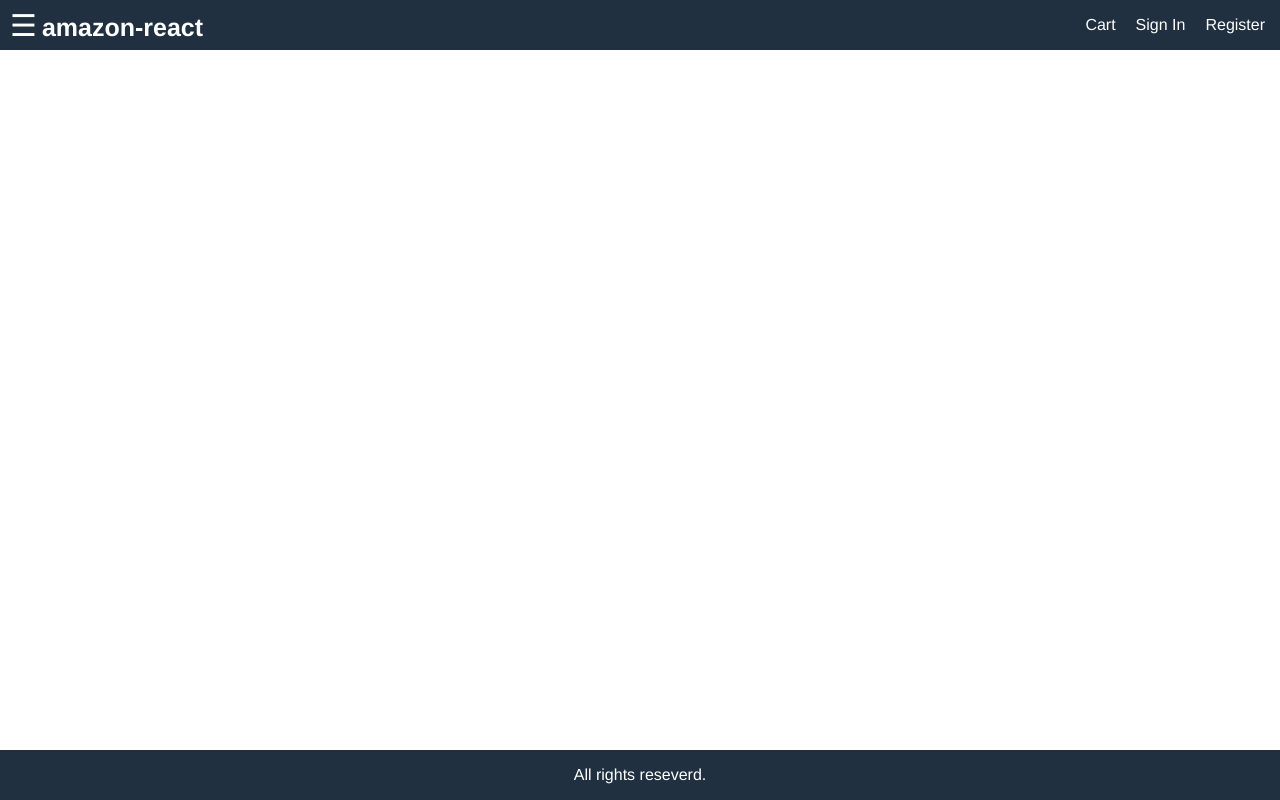
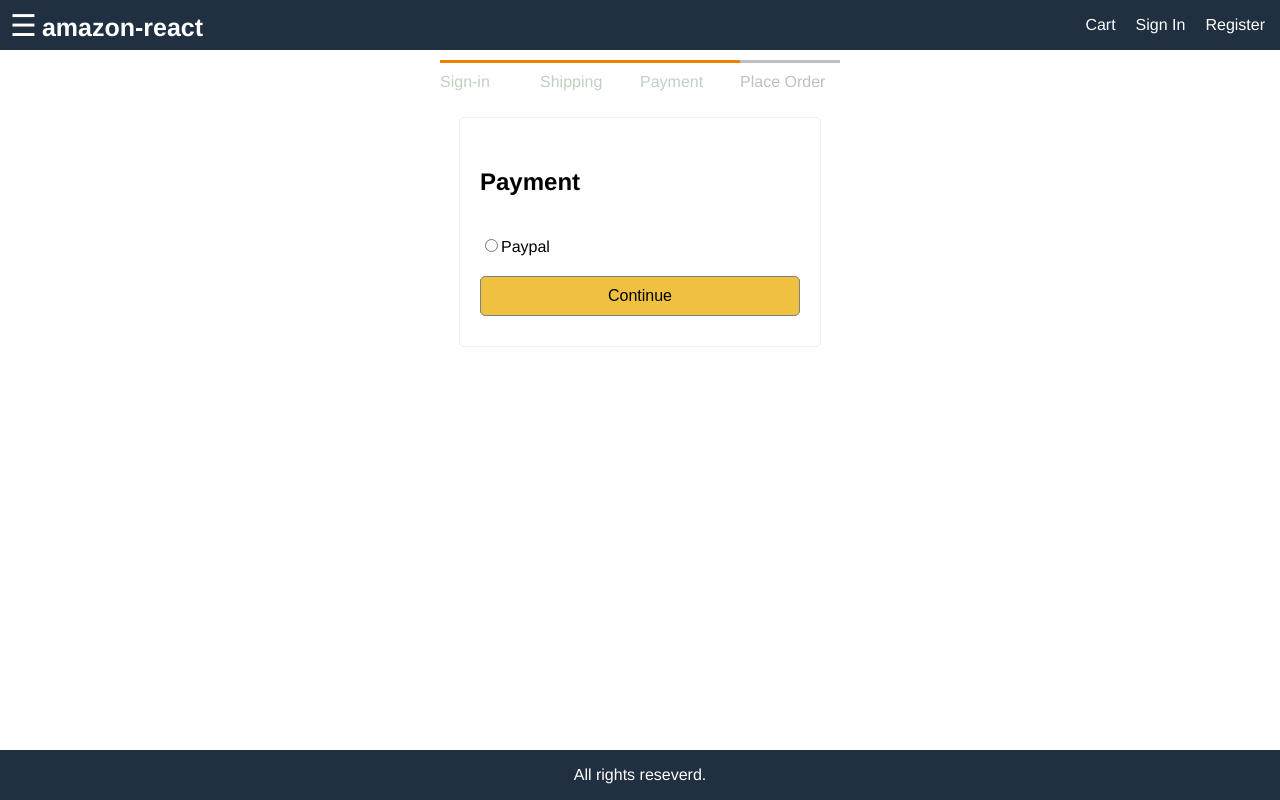
Before and after one commit to Austin25309w/amazon_react, a React (Create React App) app in the folder frontend/: page /payment in a window 1280 px wide. Built offline with nearby package versions, Linux system fonts and the light colour scheme.

Commit message:
working on cart shipping

```diff
--- a/frontend/src/App.js
+++ b/frontend/src/App.js
@@ -8,6 +8,7 @@ import RegisterScreen from './screens/RegisterScreen';
 import { useSelector } from 'react-redux';
 import ProductsScreen from './screens/ProductsScreen';
 import ShippingScreen from './screens/ShippingScreen';
+import PaymentScreen from './screens/PaymentScreen';
 
 function App() {
     const userSignin = useSelector(state => state.userSignin);
@@ -55,6 +56,7 @@ function App() {
               <main className="main">
                   <div className="content">
                     <Route path="/signin" component={SigninScreen}/>
+                    <Route path="/payment" component={PaymentScreen}/>
                     <Route path="/products" component={ProductsScreen}/>
                     <Route path="/shipping" component={ShippingScreen}/>
                     <Route path="/register" component={RegisterScreen}/>
--- /dev/null
+++ b/frontend/src/Screens/PaymentScreen.js
@@ -0,0 +1,53 @@
+import React, { useState } from 'react';
+import { Link } from "react-router-dom"
+import { useDispatch } from 'react-redux';
+import { savePayment } from '../actions/cartActions';
+import CheckoutSteps from '../components/CheckoutSteps';
+
+
+
+function PaymentScreen (props){
+
+    const [paymentMethod, setPaymentMethod] = useState('');
+
+    const dispatch = useDispatch();
+    const redirect = props.location.search ? props.location.search.split('=')[1]: '/';
+
+    const submitHandler = (e) => {
+        e.preventDefault();
+        dispatch(savePayment({paymentMethod}));
+        console.log('PaymentScreen')
+        props.history.push('placeorder');
+    }
+
+    return <div>
+        <CheckoutSteps step1 step2 step3></CheckoutSteps>
+            <div className="form">
+                <form onSubmit = {submitHandler}>
+                    <ul className ="form-container">
+                        <li>
+                            <h2>Payment</h2>
+                        </li>
+
+                        <li>
+                            <div>
+                                <input type="radio" name="paymentMethod" id="paymentMethod" value="paypal"
+                                onChange={(e) => setPaymentMethod(e.target.value)}></input>
+                                <label htmlFor="paymentMethod">
+                                    Paypal
+                                </label>
+                            </div>
+                        </li>
+
+                        <li>
+                            <button type="submit" className="button primary">Continue</button>
+                        </li>
+
+
+                    </ul>
+                </form>
+            </div>
+        </div>
+}
+
+export default PaymentScreen;
--- a/frontend/src/Screens/ShippingScreen.js
+++ b/frontend/src/Screens/ShippingScreen.js
@@ -2,6 +2,7 @@ import React, { useEffect, useState } from 'react';
 import { Link } from "react-router-dom"
 import { useSelector, useDispatch } from 'react-redux';
 import { saveShipping } from '../actions/cartActions';
+import CheckoutSteps from '../components/CheckoutSteps';
 
 
 
@@ -19,9 +20,12 @@ function ShippingScreen (props){
         e.preventDefault();
         dispatch(saveShipping(address, city, postalCode, country));
         console.log('ShippingScreen')
+        props.history.push('payment');
     }
 
-    return <div className="form">
+    return <div>
+        <CheckoutSteps step1 step2></CheckoutSteps>
+            <div className="form">
                 <form onSubmit = {submitHandler}>
                     <ul className ="form-container">
                         <li>
@@ -65,6 +69,7 @@ function ShippingScreen (props){
                     </ul>
                 </form>
             </div>
+        </div>
 }
 
 export default ShippingScreen;
--- a/frontend/src/actions/cartActions.js
+++ b/frontend/src/actions/cartActions.js
@@ -1,6 +1,6 @@
 import axios from "axios";
 import Cookie from "js-cookie";
-import { CART_ADD_ITEM, CART_REMOVE_ITEM, CART_SAVE_SHIPPING } from "../constants/cartConstants";
+import { CART_ADD_ITEM, CART_REMOVE_ITEM, CART_SAVE_SHIPPING, CART_SAVE_PAYMENT } from "../constants/cartConstants";
 
 //function expression
 const addToCart = (productId, qty) => async (dispatch, getState) => {
@@ -36,4 +36,8 @@ const saveShipping = (data) => (dispatch) => {
     dispatch({ type: CART_SAVE_SHIPPING, payload: data });
 }
 
-export { addToCart, removeFromCart, saveShipping }
+const savePayment = (data) => (dispatch) => {
+    dispatch({ type: CART_SAVE_PAYMENT, payload: data });
+}
+
+export { addToCart, removeFromCart, saveShipping, savePayment }
--- /dev/null
+++ b/frontend/src/components/CheckoutSteps.js
@@ -0,0 +1,11 @@
+import React from 'react';
+function CheckoutSteps(props){
+    return <div className = "checkout-steps">
+        <div className={props.step1 ? 'active' : ''}>Sign-in</div>
+        <div className={props.step2 ? 'active' : ''}>Shipping</div>
+        <div className={props.step3 ? 'active' : ''}>Payment</div>
+        <div className={props.step4 ? 'active' : ''}>Place Order</div>
+    </div>
+}
+
+export default CheckoutSteps;
--- a/frontend/src/constants/cartConstants.js
+++ b/frontend/src/constants/cartConstants.js
@@ -1,3 +1,4 @@
 export const CART_ADD_ITEM = 'CART_ADD_ITEM';
 export const CART_REMOVE_ITEM = 'CART_REMOVE_ITEM';
 export const CART_SAVE_SHIPPING = "CART_SAVE_SHIPPING";
+export const CART_SAVE_PAYMENT = "CART_SAVE_PAYMENT";
--- a/frontend/src/index.css
+++ b/frontend/src/index.css
@@ -356,3 +356,24 @@ th {
 tbody>tr:nth-child(even){
   background-color: #f0f0f0;
 }
+
+/* checkout steps */
+
+.checkout-steps{
+  display: flex;
+  justify-content:space-between;
+  width: 40rem;
+  margin: 1rem auto;
+}
+
+.checkout-steps > div {
+  border-top: .3rem #c0c0c0 solid;
+  color: #c0c0c0;
+  flex: 1 1;
+  padding-top: 1rem;
+}
+
+.checkout-steps > div.active{
+  border-top: 0.3rem #f08000 solid;
+  color: #c0d0c0;
+}
--- a/frontend/src/reducers/cartReducers.js
+++ b/frontend/src/reducers/cartReducers.js
@@ -1,4 +1,4 @@
-import { CART_ADD_ITEM, CART_REMOVE_ITEM, CART_SAVE_SHIPPING } from "../constants/cartConstants";
+import { CART_ADD_ITEM, CART_REMOVE_ITEM, CART_SAVE_SHIPPING, CART_SAVE_PAYMENT } from "../constants/cartConstants";
 
 function cartReducer(state = {cartItems: []}, action){
     switch(action.type){
@@ -15,6 +15,8 @@ function cartReducer(state = {cartItems: []}, action){
             return{ cartItems: state.cartItems.filter( x=> x.product !== action.payload)};
         case CART_SAVE_SHIPPING:
             return {...state, shipping: action.payload}
+        case CART_SAVE_PAYMENT:
+            return {...state, payment: action.payload}
         default:
             return state
     }
--- a/frontend/src/store.js
+++ b/frontend/src/store.js
@@ -21,7 +21,7 @@ const reducer = combineReducers({
     userSignin: userSigninReducer,
     userRegister: userRegisterReducer,
     productSave: productSaveReducer,
-    productDelete: productDeleteReducer
+    productDelete: productDeleteReducer,
 })
 const composeEnhancer = window.__REDUX_DEVTOOLS_EXTENSION_COMPOSE__ || compose;
 //compose applyMiddleware is for async action
```
Also changed, not shown: frontend/src/Screens/PlaceOrderScreen.js (added, +123 -0 lines). Lines whose indentation alone changed are shown as unchanged.
